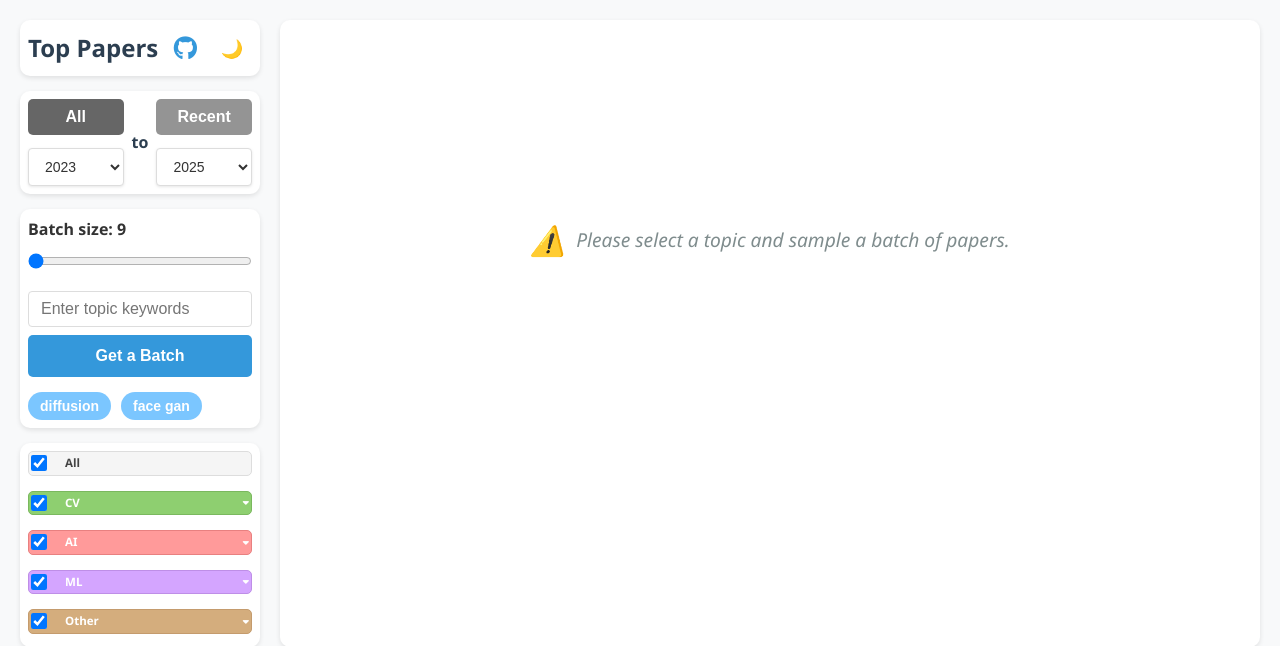
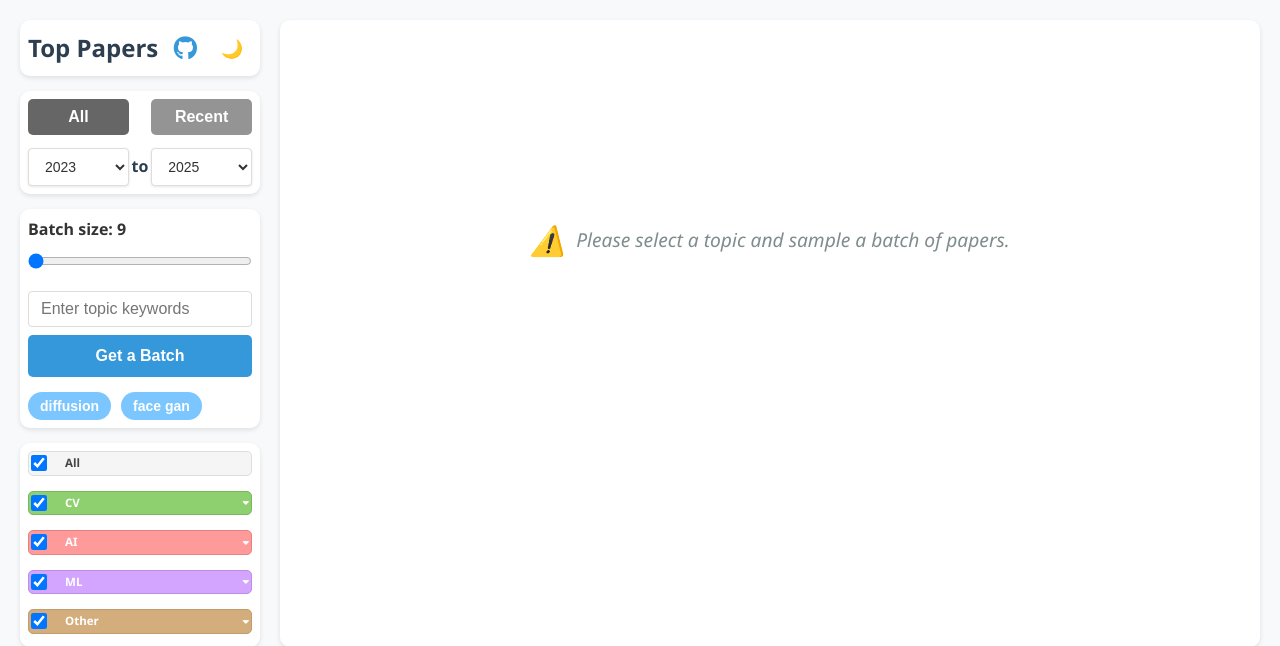
Before and after one commit to tian-2024/top-papers, a Flask app: page / in a window 1280 px wide. Shown: the top 646 px of the page. Run offline with Flask 2, Linux system fonts and the light colour scheme.

Commit message:
对齐年份选择按钮

```diff
--- a/static/css/style.css
+++ b/static/css/style.css
@@ -2256,10 +2256,12 @@ footer {
     font-size: 16px;
     font-weight: bold;
     color: var(--heading-color);
-    margin: 0 8px;
+    margin: 0;
     display: flex;
     align-items: center;
     justify-content: center;
+    width: 100%;
+    text-align: center;
 }
 
 .dark-mode .year-separator {
--- a/templates/index.html
+++ b/templates/index.html
@@ -280,11 +280,24 @@
                 <!-- Row 2: Year selection -->
                 <div class="sidebar-section year-section">
                     <div class="year-filter-container" style="display: flex; flex-direction: column; gap: 8px; width: 100%;">
+                        <!-- 按钮行 -->
                         <div style="display: flex; width: 100%; align-items: center; justify-content: space-between;">
-                            <div style="width: 45%; display: flex; flex-direction: column; align-items: center; gap: 8px;">
+                            <div style="width: 45%;">
                                 <button id="all-years-btn" class="reset-btn" title="Show all years" style="width: 100%; padding: 4px; margin-bottom: 5px; background-color: #4a4a4ad7;">
                                     All
                                 </button>
+                            </div>
+                            <div style="width: 10%; display: flex; justify-content: center;"></div> <!-- 占位 -->
+                            <div style="width: 45%;">
+                                <button id="recent-years-btn" class="reset-btn" title="Reset to recent years" style="width: 100%; padding: 4px; margin-bottom: 5px; background-color: #4a4a4a96;">
+                                    Recent
+                                </button>
+                            </div>
+                        </div>
+
+                        <!-- 年份选择行 -->
+                        <div style="display: flex; width: 100%; align-items: center; justify-content: space-between;">
+                            <div style="width: 45%;">
                                 <select id="start-year" style="width: 100%;">
                                     <option value="2019">2019</option>
                                     <option value="2020">2020</option>
@@ -295,13 +308,12 @@
                                     <option value="2025">2025</option>
                                 </select>
                             </div>
-                            <div class="year-separator">
-                                <span>to</span>
+                            <div style="width: 10%; display: flex; justify-content: center;">
+                                <div class="year-separator">
+                                    <span>to</span>
+                                </div>
                             </div>
-                            <div style="width: 45%; display: flex; flex-direction: column; align-items: center; gap: 8px;">
-                                <button id="recent-years-btn" class="reset-btn" title="Reset to recent years" style="width: 100%; padding: 4px; margin-bottom: 5px; background-color: #4a4a4a96;">
-                                    Recent
-                                </button>
+                            <div style="width: 45%;">
                                 <select id="end-year" style="width: 100%;">
                                     <option value="2019">2019</option>
                                     <option value="2020">2020</option>
```
